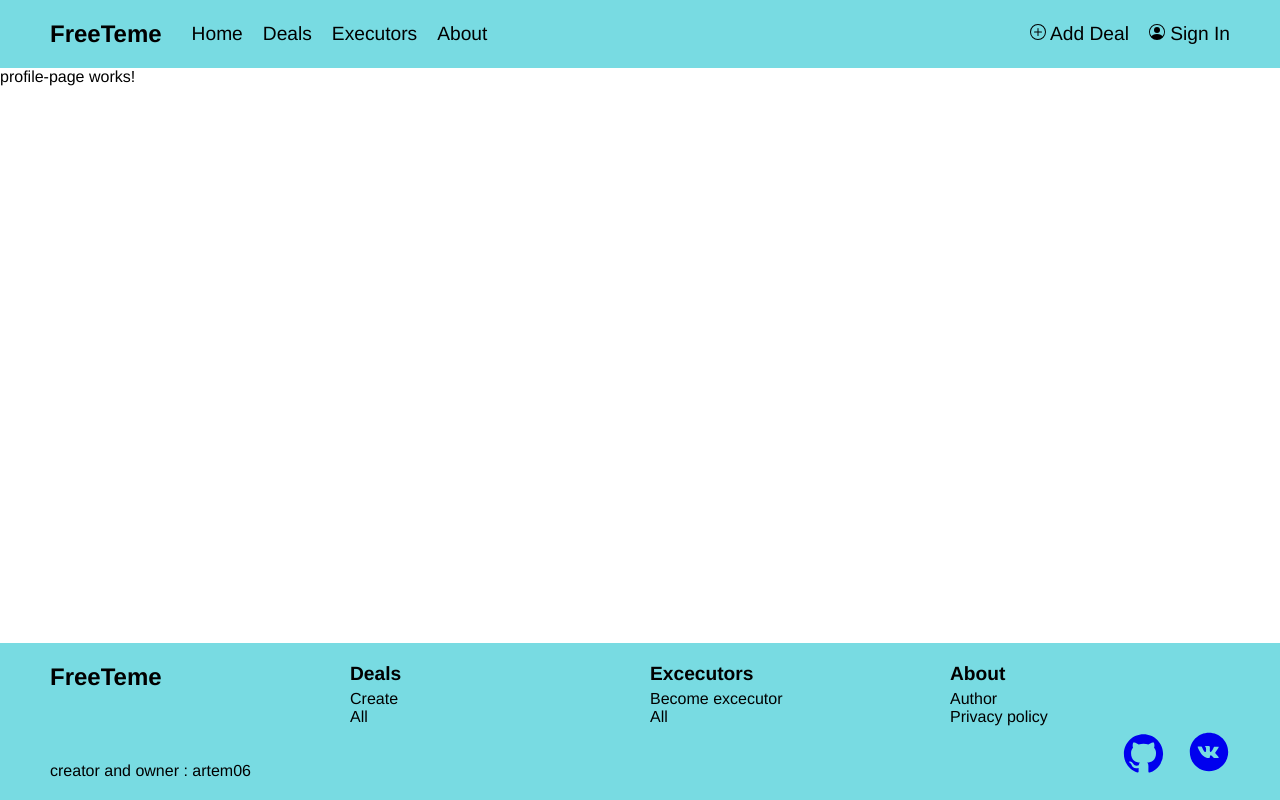
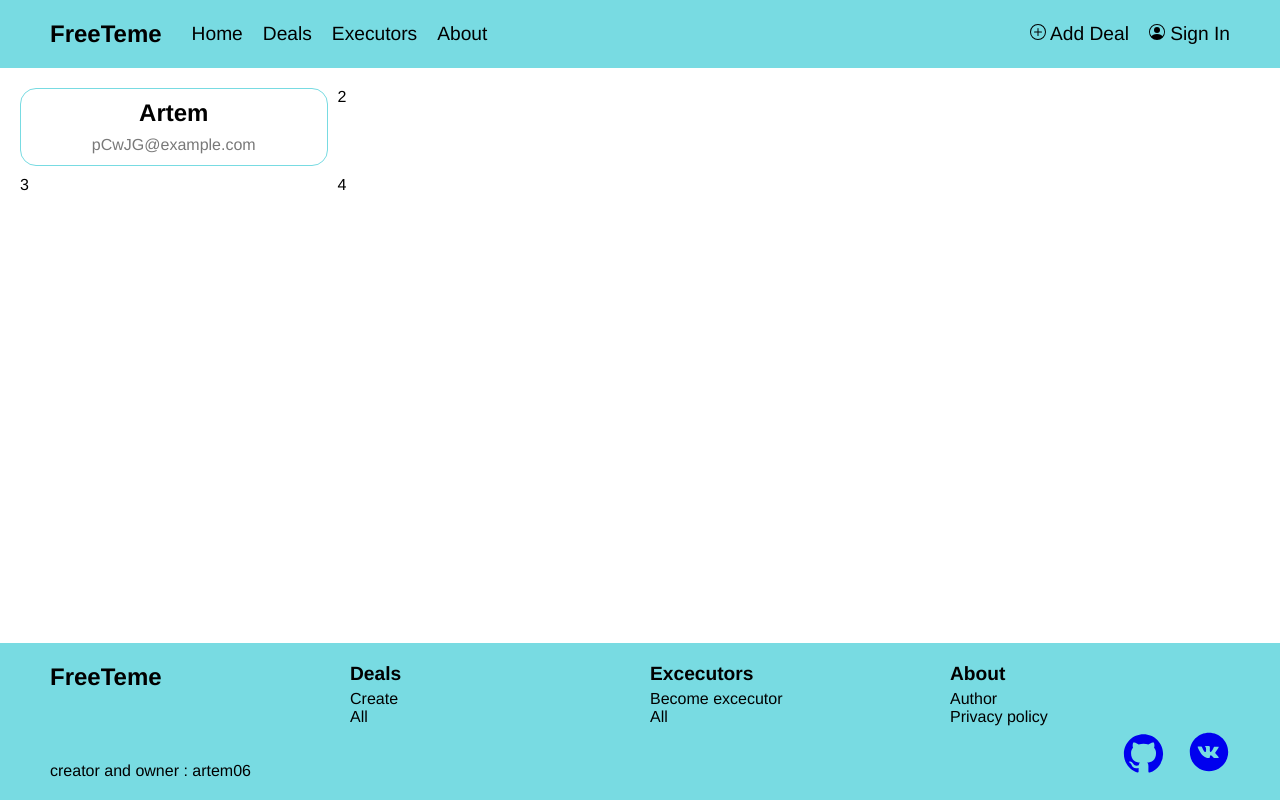
Before and after one commit to ArtemSoftware2006/FreeTeme-angular, an Angular app: page /profile in a window 1280 px wide. Built offline with nearby package versions, Linux system fonts and the light colour scheme.

Commit message:
Добавил страницу Profile и CardProfileComponent
* Внедрил роутинг на страницу Профиль в main-header

```diff
--- a/src/app/app.routes.ts
+++ b/src/app/app.routes.ts
@@ -6,7 +6,6 @@ import { ProfilePageComponent } from './pages/profile-page/profile-page.componen
 import { AuthorizationPageComponent } from './pages/authorization-page/authorization-page.component';
 import { DealsPageComponent } from './pages/deals-page/deals-page.component';
 import { AboutPageComponent } from './pages/about-page/about-page.component';
-import { DealCreateFormComponent } from './components/form/deal-create-form/deal-create-form.component';
 import { DealCreatePageComponent } from './pages/deal-create-page/deal-create-page.component';
 
 export const routes: Routes = [
@@ -17,7 +16,8 @@ export const routes: Routes = [
     {path: "executors", component: ExecutorsPageComponent},
     {path: "deals", component: DealsPageComponent},
     {path: "about", component: AboutPageComponent},
+    {path: "profile", component: ProfilePageComponent},
+    {path : "deal-create", component: DealCreatePageComponent},
     {path: "error", component: ErrorPageComponent},
-    {path : "deal-create", component: DealCreatePageComponent},
     {path: '**', component: ErrorPageComponent}
 ];
--- a/src/app/components/main-header/main-header.component.ts
+++ b/src/app/components/main-header/main-header.component.ts
@@ -1,7 +1,6 @@
 import { Component } from '@angular/core';
 import { ProfileComponent } from '../profile/profile.component';
 import { LinkComponent } from '../UI/link/link.component';
-
 @Component({
   selector: 'app-main-header',
   standalone: true,
--- /dev/null
+++ b/src/app/components/profile-card/profile-card.component.html
@@ -0,0 +1,5 @@
+<div class="profile-card__wrapper">
+    <div class="profile-card__image">{{image}}</div>
+    <div class="profile-card__login">{{login}}</div>
+    <div class="profile-card__email">{{email}}</div>
+</div>
--- /dev/null
+++ b/src/app/components/profile-card/profile-card.component.scss
@@ -0,0 +1,24 @@
+@import "../../../shared/variables.scss";
+
+.profile-card {
+
+    &__wrapper {
+        display: flex;
+        flex-direction: column;
+        align-items: center;
+        padding: 10px;
+        border: 1px solid $color-primary;
+        border-radius: 1rem;
+    }
+
+    &__login {
+        font-weight: bold;
+        font-size: $font-size-1;
+        margin-bottom: 10px;
+    }
+
+    &__email {
+        color: $font-color-secondary;
+        font-size: $font-size-3;
+    }
+}
--- a/src/app/components/profile/profile.component.html
+++ b/src/app/components/profile/profile.component.html
@@ -5,10 +5,24 @@
             <path d="M8 4a.5.5 0 0 1 .5.5v3h3a.5.5 0 0 1 0 1h-3v3a.5.5 0 0 1-1 0v-3h-3a.5.5 0 0 1 0-1h3v-3A.5.5 0 0 1 8 4"/>
         </svg>
     </app-link>
+
+    <ng-container *ngIf="user">
+        <app-link text="Profile" routerLink="/profile">
+            <svg xmlns="http://www.w3.org/2000/svg" width="16" height="16" fill="currentColor" class="bi bi-person-circle" viewBox="0 0 16 16">
+                <path d="M11 6a3 3 0 1 1-6 0 3 3 0 0 1 6 0"/>
+                <path fill-rule="evenodd" d="M0 8a8 8 0 1 1 16 0A8 8 0 0 1 0 8m8-7a7 7 0 0 0-5.468 11.37C3.242 11.226 4.805 10 8 10s4.757 1.225 5.468 2.37A7 7 0 0 0 8 1"/>
+              </svg>
+        </app-link>
+    </ng-container>
+
+    <ng-container *ngIf="!user">
         <app-link text="Sign In" routerLink="/authorization">
             <svg xmlns="http://www.w3.org/2000/svg" width="16" height="16" fill="currentColor" class="bi bi-person-circle" viewBox="0 0 16 16">
                 <path d="M11 6a3 3 0 1 1-6 0 3 3 0 0 1 6 0"/>
                 <path fill-rule="evenodd" d="M0 8a8 8 0 1 1 16 0A8 8 0 0 1 0 8m8-7a7 7 0 0 0-5.468 11.37C3.242 11.226 4.805 10 8 10s4.757 1.225 5.468 2.37A7 7 0 0 0 8 1"/>
               </svg>
         </app-link>
+
+    </ng-container>
+
 </div>
--- a/src/app/components/profile/profile.component.ts
+++ b/src/app/components/profile/profile.component.ts
@@ -1,13 +1,24 @@
 import { Component } from '@angular/core';
 import { LinkComponent } from '../UI/link/link.component';
+import { IUser } from '../../models/user';
+import { AuthorizationService } from '../../services/authorization/authorization.service';
+import { NgIf } from '@angular/common';
 
 @Component({
   selector: 'app-profile',
   standalone: true,
-  imports: [LinkComponent],
+  imports: [LinkComponent, NgIf],
   templateUrl: './profile.component.html',
   styleUrl: './profile.component.scss'
 })
 export class ProfileComponent {
+  public user? : IUser | null
 
+  constructor(public authService : AuthorizationService) {}
+
+  ngOnInit(): void {
+    this.authService.getUser().subscribe(user => {
+      this.user = user
+    })
+  }
 }
--- a/src/app/pages/authorization-page/authorization-page.component.scss
+++ b/src/app/pages/authorization-page/authorization-page.component.scss
@@ -2,7 +2,7 @@
 
     &__wrapper {
         height: 100%;
-        padding: 20px;
+        padding: 30px;
         display: flex;
         flex-direction: column;
         justify-content: center;
--- a/src/app/pages/profile-page/profile-page.component.html
+++ b/src/app/pages/profile-page/profile-page.component.html
@@ -1 +1,11 @@
-<p>profile-page works!</p>
+<div class="profile-page__wrapper">
+    <app-profile-card
+        login="Artem"
+        email="pCwJG@example.com"
+    >
+
+    </app-profile-card>
+    <div>2</div>
+    <div>3</div>
+    <div>4</div>
+</div>
--- a/src/app/pages/profile-page/profile-page.component.scss
+++ b/src/app/pages/profile-page/profile-page.component.scss
@@ -0,0 +1,11 @@
+.profile-page{
+
+    &__wrapper {
+        height: 100%;
+        display: grid;
+        grid-template-columns: 1fr 3fr;
+        grid-template-rows: 1fr 1fr;
+        gap: 10px;
+        padding: 20px;
+    }
+}
--- a/src/app/pages/profile-page/profile-page.component.ts
+++ b/src/app/pages/profile-page/profile-page.component.ts
@@ -1,9 +1,10 @@
 import { Component } from '@angular/core';
+import { ProfileCardComponent } from '../../components/profile-card/profile-card.component';
 
 @Component({
   selector: 'app-profile-page',
   standalone: true,
-  imports: [],
+  imports: [ProfileCardComponent],
   templateUrl: './profile-page.component.html',
   styleUrl: './profile-page.component.scss'
 })
--- a/src/shared/variables.scss
+++ b/src/shared/variables.scss
@@ -4,6 +4,8 @@ $color-secondary:#C6F1E7;
 $color-background:white;
 $color-another:#FA4659;
 
+$font-font-primary: black;
+$font-color-secondary: rgb(121, 121, 121);
 
 $font-primary: Helvetica;
 $font-secondary: Arial;
```
Also changed, not shown: src/app/components/profile-card/profile-card.component.ts (added, +15 -0 lines), 1 other file (tests, documents, lock files or other folders). Lines whose indentation alone changed are shown as unchanged.
